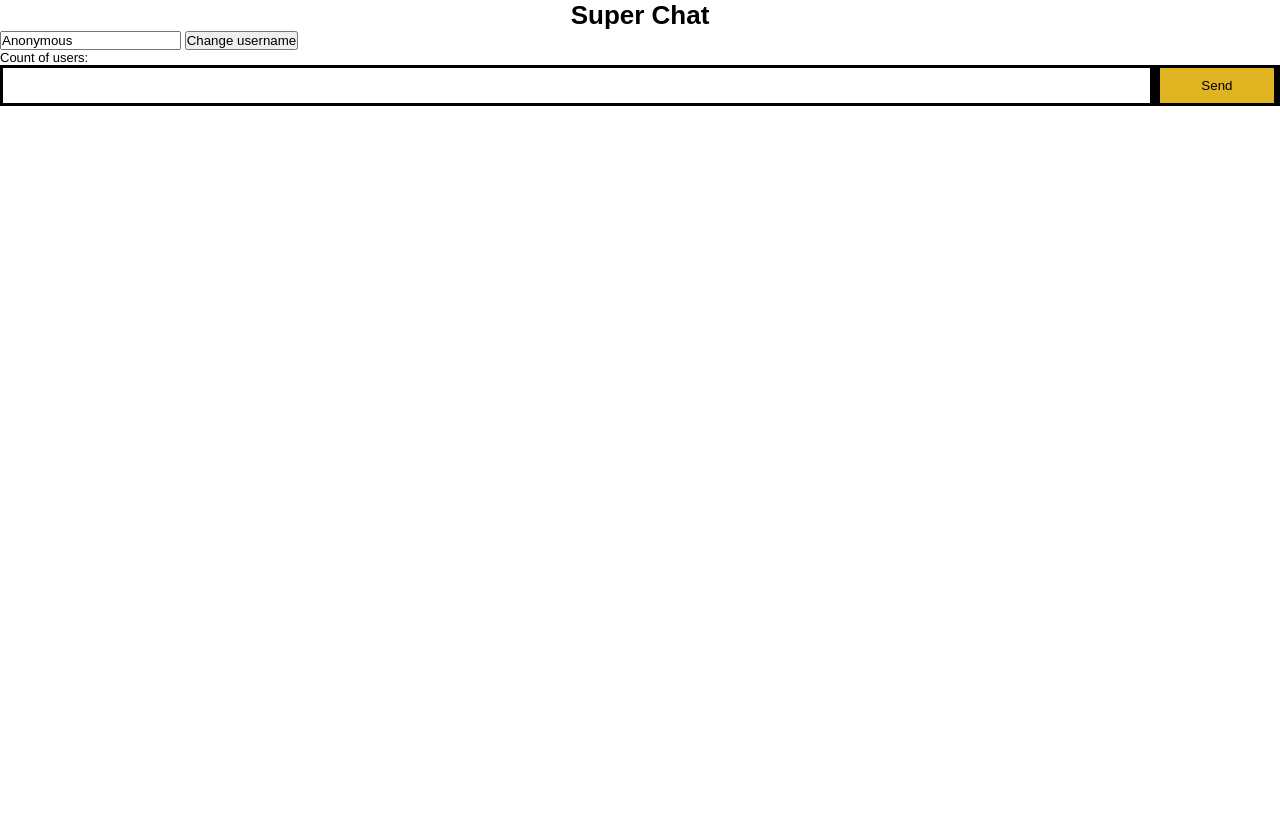
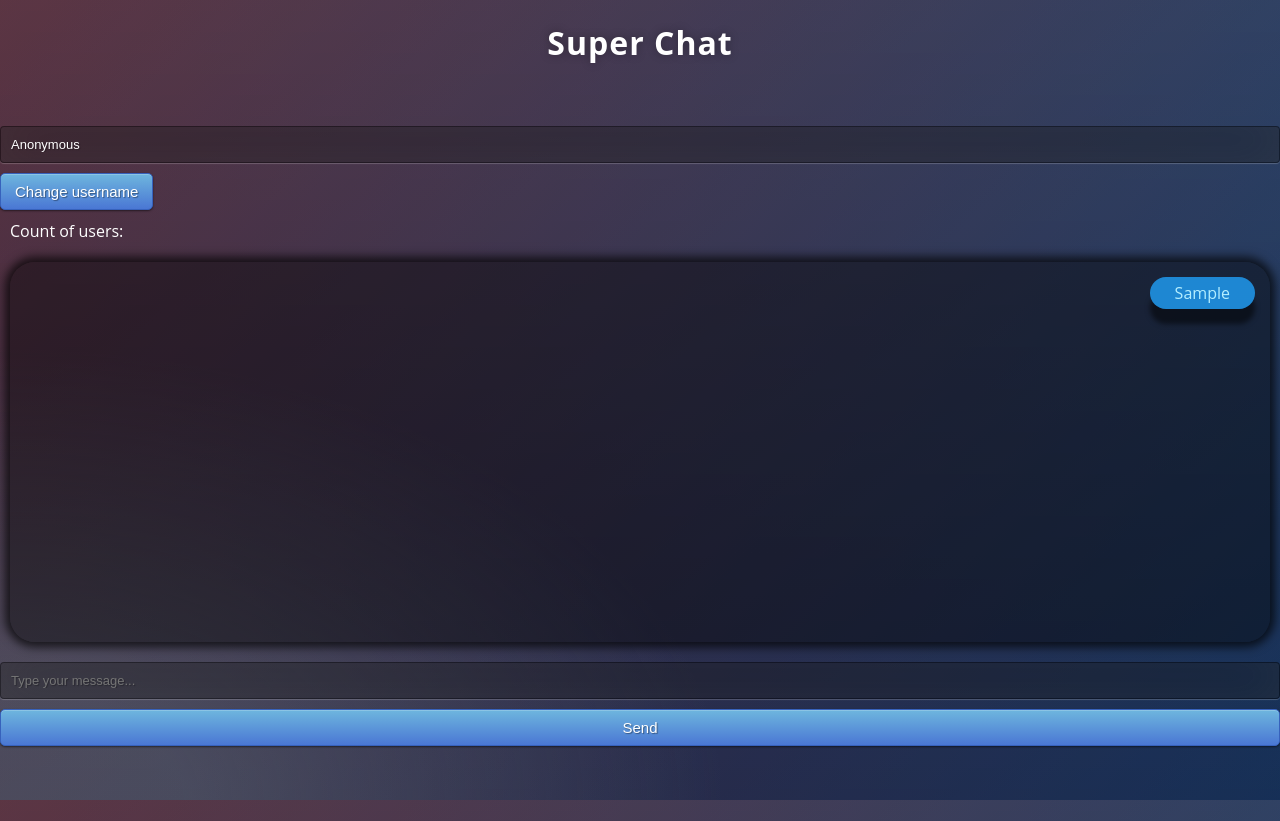
Before and after one commit to yarovyjyurets/chat-io, a website: page public/chat.html in a window 1280 px wide. Both pictures are taken after typing "Sample" into the empty fields and a click on the button "Send". Before the commit the page ends 800 px from the top, so only its background shows below. Drawn offline with nearby package versions, Linux system fonts and the light colour scheme; no server answers.

Commit message:
improvee css, add user login functionality

```diff
--- a/app.js
+++ b/app.js
@@ -3,7 +3,7 @@ const app = express();
 
 app.use(express.static('public'))
 app.get('*', (req, res, next) => {
-  res.send('<h1>Hello from CHAT-SERVER!<h1>');
+  res.send(`<h1>Hello!!! Welocme to <a href="http://10.25.9.35:3000/chat.html">CHAT-SERVER >>></a>!<h1>`);
 });
 
 module.exports = app;
--- a/public/chat.html
+++ b/public/chat.html
@@ -4,29 +4,45 @@
 <head>
   <title>Socket.IO chat</title>
   <link rel="stylesheet" href="/css/chat.css">
+  <link rel="stylesheet" href="/css/login.css">
 </head>
 
 <body>
+
   <header>
     <h1>Super Chat</h1>
   </header>
 
+  <section id="chat-component">
+    <h2 id="welcome"></h2>
     <div id="change_username">
       <input id="username" type="text" autocomplete="off" value="Anonymous" />
-    <button id="send_username" type="button">Change username</button>
+      <button id="send_username" type="button" class="btn btn-primary btn-large">Change username</button>
     </div>
 
-  <div>
+    <div id="users-count">
       Count of users: <span id="users-counter"></span>
     </div>
 
-  <form id="chat-form" action="">
-    <input id="input-message" autocomplete="off" />
-    <button id="send-message-btn">Send</button>
+    <div class="chat-container">
+      <ul id="messages" class="chat"></ul>
+    </div>
+
+    <form id="chat-input-container" action="">
+      <input id="input-message" autocomplete="off" placeholder="Type your message..."/>
+      <button id="send-message-btn" class="btn btn-primary btn-block btn-large">Send</button>
     </form>
 
-  <div id="chat">
-    <ul id="messages"></ul>
+  </section>
+
+  <section id="login-component">
+    <div class="login">
+      <h1>Login</h1>
+      <input type="text" id="nick-name" placeholder="Nickname" required="required" />
+      <button id="login-btn" class="btn btn-primary btn-block btn-large">Let me chat in!</button>
+    </div>
+  </section>
+
   </div>
 
   <script src="/socket.io/socket.io.js"></script>
--- a/public/css/chat.css
+++ b/public/css/chat.css
@@ -1,74 +1,82 @@
-* {
-  margin: 0;
-  padding: 0;
-  box-sizing: border-box;
-}
-
-body {
-  font: 13px Helvetica, Arial;
-}
-
-form {
-  background: #000;
-  padding: 3px;
-  width: 100%;
-}
-
-form input {
-  border: 0;
-  padding: 10px;
-  width: 90%;
-  margin-right: .5%;
-}
-
-form button {
-  width: 9%;
-  background: rgb(224, 180, 32);
-  border: none;
-  padding: 10px;
-}
-
-#messages {
-  list-style-type: none;
-  margin: 0;
-  padding: 0;
-}
-
-#messages li {
-  padding: 5px 10px;
-}
-
-#messages li:nth-child(odd) {
-  background: #eee;
-}
-
-
-@mixin vertical-align {
-  position: relative;
-  top: 50%;
-  -webkit-transform: translateY(-50%);
-  -ms-transform: translateY(-50%);
-  transform: translateY(-50%);
-}
-
-* {
-    box-sizing: border-box;
-}
-
-html {
-    height: 100%;
-}
-
-body {
-    margin: 0px;
-    height: 100%;
-}
-
 header {
-    text-align: center;
+  text-align: center;
 }
 
 h1 {
-    font-family: 'Comfortaa', sans-serif;
-    margin: 0px;
+  color: #fff;
+  text-shadow: 0 0 10px rgba(0, 0, 0, 0.3);
+  letter-spacing: 1px;
+  text-align: center;
 }
+
+/* Chat */
+
+#chat-component {
+  /* display: none; */
+  display: flex;
+  flex-direction: column;
+  height: 85%;
+}
+
+/* Chat input container */
+#chat-input-container {
+  position: relative;
+  /* position: absolute; */
+  margin-bottom: 20px;
+  width: 100%;
+  bottom: 0px;
+}
+
+#login-component {
+  display: none;
+}
+
+#users-count {
+  margin: 10px;
+}
+
+/* Chat */
+.chat-container {
+  background-color: rgba(0, 0, 0, 0.4);
+  border-radius: 25px;
+  box-shadow: 0px 0px 10px 5px rgba(0, 0, 0, 0.7);
+  overflow-y: auto;
+  padding: 15px;
+  flex-grow: 1;
+  margin: 10px 10px;
+  margin-bottom: 20px;
+  bottom: 100px;
+}
+
+.chat {
+  display: flex;
+  flex-direction: column;
+  justify-content: center;
+  align-items: flex-start;
+  list-style-type: none;
+  padding: 0;
+  margin: 0;
+}
+
+.message {
+  padding: 5px 20px;
+  color: #b4eeff;
+  background-color: rgba(52, 81, 95, 0.9);
+  border-radius: 50px;
+  box-shadow: 0px 15px 5px 0px rgba(0, 0, 0, 0.5);
+  margin-bottom: 15px;
+}
+
+.message p {
+  margin: 0;
+}
+
+.message.left {
+  padding: 15px 20px 15px 70px;
+}
+
+.message.right {
+  align-self: flex-end;
+  padding: 5px 25px;
+  background-color: rgba(32, 147, 228, 0.9);
+}
--- /dev/null
+++ b/public/css/login.css
@@ -0,0 +1,167 @@
+/* Login Page */
+
+.btn {
+  display: inline-block;
+  *display: inline;
+  *zoom: 1;
+  padding: 4px 10px 4px;
+  margin-bottom: 0;
+  font-size: 13px;
+  line-height: 18px;
+  color: #333333;
+  text-align: center;
+  text-shadow: 0 1px 1px rgba(255, 255, 255, 0.75);
+  vertical-align: middle;
+  background-color: #f5f5f5;
+  background-image: -moz-linear-gradient(top, #ffffff, #e6e6e6);
+  background-image: -ms-linear-gradient(top, #ffffff, #e6e6e6);
+  background-image: -webkit-gradient(linear, 0 0, 0 100%, from(#ffffff), to(#e6e6e6));
+  background-image: -webkit-linear-gradient(top, #ffffff, #e6e6e6);
+  background-image: -o-linear-gradient(top, #ffffff, #e6e6e6);
+  background-image: linear-gradient(top, #ffffff, #e6e6e6);
+  background-repeat: repeat-x;
+  filter: progid:dximagetransform.microsoft.gradient(startColorstr=#ffffff, endColorstr=#e6e6e6, GradientType=0);
+  border-color: #e6e6e6 #e6e6e6 #e6e6e6;
+  border-color: rgba(0, 0, 0, 0.1) rgba(0, 0, 0, 0.1) rgba(0, 0, 0, 0.25);
+  border: 1px solid #e6e6e6;
+  -webkit-border-radius: 4px;
+  -moz-border-radius: 4px;
+  border-radius: 4px;
+  -webkit-box-shadow: inset 0 1px 0 rgba(255, 255, 255, 0.2), 0 1px 2px rgba(0, 0, 0, 0.05);
+  -moz-box-shadow: inset 0 1px 0 rgba(255, 255, 255, 0.2), 0 1px 2px rgba(0, 0, 0, 0.05);
+  box-shadow: inset 0 1px 0 rgba(255, 255, 255, 0.2), 0 1px 2px rgba(0, 0, 0, 0.05);
+  cursor: pointer;
+  *margin-left: .3em;
+}
+
+.btn:hover,
+.btn:active,
+.btn.active,
+.btn.disabled,
+.btn[disabled] {
+  background-color: #e6e6e6;
+}
+
+.btn-large {
+  padding: 9px 14px;
+  font-size: 15px;
+  line-height: normal;
+  -webkit-border-radius: 5px;
+  -moz-border-radius: 5px;
+  border-radius: 5px;
+}
+
+.btn:hover {
+  color: #333333;
+  text-decoration: none;
+  background-color: #e6e6e6;
+  background-position: 0 -15px;
+  -webkit-transition: background-position 0.1s linear;
+  -moz-transition: background-position 0.1s linear;
+  -ms-transition: background-position 0.1s linear;
+  -o-transition: background-position 0.1s linear;
+  transition: background-position 0.1s linear;
+}
+
+.btn-primary,
+.btn-primary:hover {
+  text-shadow: 0 -1px 0 rgba(0, 0, 0, 0.25);
+  color: #ffffff;
+}
+
+.btn-primary.active {
+  color: rgba(255, 255, 255, 0.75);
+}
+
+.btn-primary {
+  background-color: #4a77d4;
+  background-image: -moz-linear-gradient(top, #6eb6de, #4a77d4);
+  background-image: -ms-linear-gradient(top, #6eb6de, #4a77d4);
+  background-image: -webkit-gradient(linear, 0 0, 0 100%, from(#6eb6de), to(#4a77d4));
+  background-image: -webkit-linear-gradient(top, #6eb6de, #4a77d4);
+  background-image: -o-linear-gradient(top, #6eb6de, #4a77d4);
+  background-image: linear-gradient(top, #6eb6de, #4a77d4);
+  background-repeat: repeat-x;
+  filter: progid:dximagetransform.microsoft.gradient(startColorstr=#6eb6de, endColorstr=#4a77d4, GradientType=0);
+  border: 1px solid #3762bc;
+  text-shadow: 1px 1px 1px rgba(0, 0, 0, 0.4);
+  box-shadow: inset 0 1px 0 rgba(255, 255, 255, 0.2), 0 1px 2px rgba(0, 0, 0, 0.5);
+}
+
+.btn-primary:hover,
+.btn-primary:active,
+.btn-primary.active,
+.btn-primary.disabled,
+.btn-primary[disabled] {
+  filter: none;
+  background-color: #4a77d4;
+}
+
+.btn-block {
+  width: 100%;
+  display: block;
+}
+
+* {
+  -webkit-box-sizing: border-box;
+  -moz-box-sizing: border-box;
+  -ms-box-sizing: border-box;
+  -o-box-sizing: border-box;
+  box-sizing: border-box;
+}
+
+html {
+  width: 100%;
+  height: 100%;
+  overflow: hidden;
+}
+
+body {
+  width: 100%;
+  height: 100%;
+  font-family: 'Open Sans', sans-serif;
+  background: #092756;
+  background: -moz-radial-gradient(0% 100%, ellipse cover, rgba(104, 128, 138, .4) 10%, rgba(138, 114, 76, 0) 40%), -moz-linear-gradient(top, rgba(57, 173, 219, .25) 0%, rgba(42, 60, 87, .4) 100%), -moz-linear-gradient(-45deg, #670d10 0%, #092756 100%);
+  background: -webkit-radial-gradient(0% 100%, ellipse cover, rgba(104, 128, 138, .4) 10%, rgba(138, 114, 76, 0) 40%), -webkit-linear-gradient(top, rgba(57, 173, 219, .25) 0%, rgba(42, 60, 87, .4) 100%), -webkit-linear-gradient(-45deg, #670d10 0%, #092756 100%);
+  background: -o-radial-gradient(0% 100%, ellipse cover, rgba(104, 128, 138, .4) 10%, rgba(138, 114, 76, 0) 40%), -o-linear-gradient(top, rgba(57, 173, 219, .25) 0%, rgba(42, 60, 87, .4) 100%), -o-linear-gradient(-45deg, #670d10 0%, #092756 100%);
+  background: -ms-radial-gradient(0% 100%, ellipse cover, rgba(104, 128, 138, .4) 10%, rgba(138, 114, 76, 0) 40%), -ms-linear-gradient(top, rgba(57, 173, 219, .25) 0%, rgba(42, 60, 87, .4) 100%), -ms-linear-gradient(-45deg, #670d10 0%, #092756 100%);
+  background: -webkit-radial-gradient(0% 100%, ellipse cover, rgba(104, 128, 138, .4) 10%, rgba(138, 114, 76, 0) 40%), linear-gradient(to bottom, rgba(57, 173, 219, .25) 0%, rgba(42, 60, 87, .4) 100%), linear-gradient(135deg, #670d10 0%, #092756 100%);
+  filter: progid:DXImageTransform.Microsoft.gradient(startColorstr='#3E1D6D', endColorstr='#092756', GradientType=1);
+  color: #fff;
+  margin: 0;
+  padding: 0;
+}
+
+.login {
+  position: absolute;
+  top: 25%;
+  left: 50%;
+  margin: -150px 0 0 -150px;
+  width: 300px;
+  height: 300px;
+}
+
+
+input {
+  width: 100%;
+  margin-bottom: 10px;
+  background: rgba(0, 0, 0, 0.3);
+  border: none;
+  outline: none;
+  padding: 10px;
+  font-size: 13px;
+  color: #fff;
+  text-shadow: 1px 1px 1px rgba(0, 0, 0, 0.3);
+  border: 1px solid rgba(0, 0, 0, 0.3);
+  border-radius: 4px;
+  box-shadow: inset 0 -5px 45px rgba(100, 100, 100, 0.2), 0 1px 1px rgba(255, 255, 255, 0.2);
+  -webkit-transition: box-shadow .5s ease;
+  -moz-transition: box-shadow .5s ease;
+  -o-transition: box-shadow .5s ease;
+  -ms-transition: box-shadow .5s ease;
+  transition: box-shadow .5s ease;
+}
+
+input:focus {
+  box-shadow: inset 0 -5px 45px rgba(100, 100, 100, 0.4), 0 1px 1px rgba(255, 255, 255, 0.2);
+}
--- a/public/js/chat.js
+++ b/public/js/chat.js
@@ -5,8 +5,10 @@ const EVENTS = {
   NEW_MSG: 'new_msg',
   NEW_USER: 'new_user',
   USERS_COUNT: 'users_count',
+  USER_LOGIN: 'user_login',
 }
 
+let isLoggedIn = false;
 
 function handleSocketIO() {
   const socket = io();
@@ -16,6 +18,8 @@ function handleSocketIO() {
     handleNewMessage,
     handleUserCount,
     handleNewUser,
+    handleUserLoginBtnCLick,
+    handleOtherUserLoginEvent,
   )(socket);
 }
 
@@ -25,6 +29,34 @@ function handleSocketIO() {
  * BUSINESS LOGIC FUNCTIONS
  *
  */
+function handleOtherUserLoginEvent(socket) {
+  socket.on(EVENTS.USER_LOGIN, (userNickname) => {
+    if (isLoggedIn) {
+      console.log('???')
+      console.log('userNickName')
+    }
+  });
+}
+
+function handleUserLoginBtnCLick(socket) {
+  const msgBtn = document.getElementById('login-btn');
+  if (msgBtn) {
+    msgBtn.addEventListener('click', async () => {
+      const inputMsg = document.getElementById('nick-name');
+      const userNickname = inputMsg.value;
+      if (!userNickname) {
+        return
+      }
+
+      isLoggedIn = true;
+      socket.emit(EVENTS.USER_LOGIN, userNickname);
+      document.getElementById('login-component').style.display = 'none';
+      document.getElementById('welcome').innerHTML = `Welcome: ${userNickname}`;
+      document.getElementById('chat-component').style.display = 'block';
+    });
+  }
+}
+
 function handleNewMessagBtnCLick(socket) {
   const msgBtn = document.getElementById('send-message-btn');
   if (msgBtn) {
@@ -36,34 +68,52 @@ function handleNewMessagBtnCLick(socket) {
       }
       socket.emit(EVENTS.NEW_MSG, msg);
       inputMsg.value = '';
+      addMessage(msg, { classes: ['message', 'right'] });
+      scrollToBottom();
     });
   }
 }
 
 function preventSubmitForm() {
-  const form = document.getElementById('chat-form');
+  const form = document.getElementById('chat-input-container');
   form.addEventListener('submit', (evt) => {
     evt.preventDefault();
   }, true);
 }
 
 function handleNewMessage(socket) {
-  socket.on(
-    EVENTS.NEW_MSG,
-    (msg) => {
-      const ul = document.getElementById("messages");
-      const li = document.createElement("li");
-      li.appendChild(document.createTextNode(msg));
-      ul.appendChild(li);
-    });
+  socket.on(EVENTS.NEW_MSG, (msg) => {
+    addMessage(msg, { classes: ['message'] });
+    scrollToBottom();
+  });
 }
 
 function handleNewUser(socket) {
-  socket.on(
-    EVENTS.NEW_USER,
-    (msg) => {
-      console.log('handleNewUser', msg);
-    });
+  socket.on(EVENTS.NEW_USER, (msg) => {
+    console.log('handleNewUser', msg);
+  });
+}
+
+function addMessage(msg, { classes }) {
+  const ul = document.getElementById("messages");
+  const li = document.createElement("li");
+  const p = document.createElement("p");
+  li.appendChild(p.appendChild(document.createTextNode(msg)));
+  classes.forEach(className => {
+    li.classList.add(className);
+  });
+  ul.appendChild(li);
+}
+
+function scrollToBottom() {
+  const chat = document.querySelector('.chat-container');
+  const shouldScroll = chat.scrollTop + chat.clientHeight === chat.scrollHeight;
+  console.log('??', chat);
+  if (!shouldScroll) {
+    chat.scrollTop = chat.scrollHeight;
+  }
+
+  // window.scrollTo(0, document.querySelector('.chat-container').scrollHeight);
 }
 
 function handleUserCount(socket) {
```
Also changed, not shown: socketIO/listeners/index.js (+16 -5 lines). Lines whose indentation alone changed are shown as unchanged.
